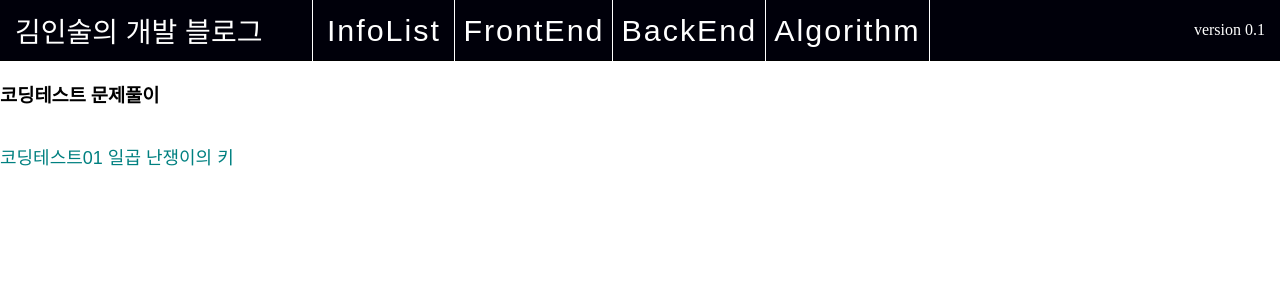
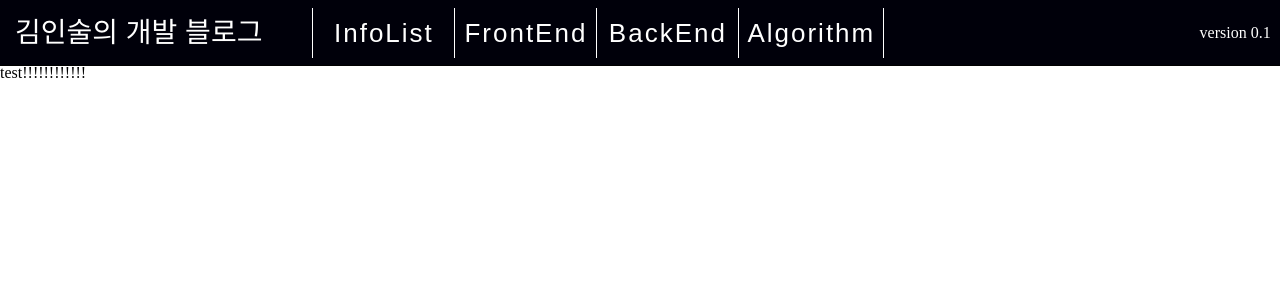
Before and after one commit to FileParty/is_blog_front, a Next.js app: page / in a window 1280 px wide. Shown: the top 300 px of the page. Built offline with nearby package versions, Linux system fonts and the light colour scheme.

Commit message:
20230206_블로그메인화면작성중

```diff
--- a/pages/404.tsx
+++ b/pages/404.tsx
@@ -7,7 +7,7 @@ export default function Custom404() {
         <>
             <ErrorDiv>
                 <h1>404 Error</h1>
-                <h4>잘못된 페이지 접근입니다!</h4>
+                <h3>잘못된 페이지 접근입니다!</h3>
                 <ErrorBackButton onClick={()=>{ history.back(); }}>뒤로가기</ErrorBackButton>
             </ErrorDiv>
         </>
--- a/pages/index.tsx
+++ b/pages/index.tsx
@@ -11,10 +11,11 @@ export default function Home() {
   return (
     <>
       <main>
-        <div>
+        {/* <div>
           <h3>코딩테스트 문제풀이</h3> <br/>
           <Link href="/codingtest01">코딩테스트01 일곱 난쟁이의 키</Link>
-        </div>
+        </div> */}
+        <div>test!!!!!!!!!!!!</div>
       </main>
     </>
   )
--- a/src/component/Header.tsx
+++ b/src/component/Header.tsx
@@ -27,6 +27,7 @@ export default function Header() {
                 <meta name="viewport" content="width=device-width, initial-scale=1" />
                 <link rel="icon" href="/favicon.ico" />
             </Head>
+            <div style={{height:"65px", minWidth:"100vw"}}></div>
             <HeaderDiv>
                 <div>
                     <HeaderMainLink href="/">김인술의 개발 블로그</HeaderMainLink>
--- a/styles/Header.style.ts
+++ b/styles/Header.style.ts
@@ -1,17 +1,18 @@
 import Link from "next/link";
-import styled, { css, keyframes } from "styled-components"
+import styled, { keyframes } from "styled-components"
 
 export const HeaderDiv = styled.div`
   display:flex;
-  max-width:100%;
-  min-height:40px;
+  min-width:98.1%;
+  height:65px;
   flex-direction: row;
   justify-content: space-between;
   align-items: center;
   background-color: white;
-  padding:10px 15px;
+  padding:0 15px;
   border-bottom: 1px solid black;
-  position: relative;
+  position: fixed;
+  top:0;
   background-color: rgb(0, 0, 10);
   * {
     vertical-align: middle;
@@ -47,9 +48,10 @@ export const HeaderDropDown = styled.ul`
   flex-direction: row;
   align-items: center;
   width:auto;
-  height:40px;
+  height:50px;
   padding:0;
   margin:0 0 0 50px;
+  position: relative;
   > li:first-child {
     border-left: 1px solid white;
   }
@@ -58,8 +60,8 @@ export const HeaderDropDown = styled.ul`
 export const HeaderDropDownMenu = styled.li`
   display:inline-flex;
   align-items: center;
-  //height: 100%;
   min-width: 125px;
+  height:100%;
   position: relative;
   text-align: center;
   justify-content: center;
@@ -87,19 +89,16 @@ export const HeaderDropDownMenuList = styled.ul`
   min-height: 40px;
   padding: 5px;
   position: absolute;
-  top:75px;
+  top:50px;
   li {
     width:100%;
     border:1px solid black;
     font-size: 18px;
     color: black;
     padding:5px 0px;
-
-    a {
-      :hover {
-        color: white;
-        text-shadow: 3px 3px 3px black;
-      }
+    :hover {
+      color: white;
+      text-shadow: 3px 3px 3px black;
     }
   }
 `;
--- a/styles/globals.css
+++ b/styles/globals.css
@@ -1,9 +1,37 @@
 
+/* http://meyerweb.com/eric/tools/css/reset/
+   v2.0 | 20110126
+   License: none (public domain)
+*/
+
+/* HTML5 display-role reset for older browsers */
+
+html, body, div, span, applet, object, iframe,
+h1, h2, h3, h4, h5, h6, p, blockquote, pre,
+a, abbr, acronym, address, big, cite, code,
+del, dfn, em, img, ins, kbd, q, s, samp,
+small, strike, strong, sub, sup, tt, var,
+b, u, i, center,
+dl, dt, dd, ol, ul, li,
+fieldset, form, label, legend,
+table, caption, tbody, tfoot, thead, tr, th, td,
+article, aside, canvas, details, embed,
+figure, figcaption, footer, header, hgroup,
+menu, nav, output, ruby, section, summary,
+time, mark, audio, video {
+	margin: 0;
+	padding: 0;
+	border: 0;
+	font-size: 100%;
+	font: inherit;
+	vertical-align: baseline;
+}
 
 html, body {
   min-width: 1280px;
   margin: 0 auto;
   padding: 0;
+  line-height: 1;
 }
 
 body {
@@ -24,3 +52,27 @@ ul, li {
 button {
   cursor: pointer;
 }
+
+article, aside, details, figcaption, figure,
+footer, header, hgroup, menu, nav, section {
+	display: block;
+}
+
+ol, ul {
+	list-style: none;
+}
+
+blockquote, q {
+	quotes: none;
+}
+
+blockquote:before, blockquote:after,
+q:before, q:after {
+	content: '';
+	content: none;
+}
+
+table {
+	border-collapse: collapse;
+	border-spacing: 0;
+}
```
Also changed, not shown: styles/Error.style.ts (+12 -1 lines), styles/Index.style.ts (added, +10 -0 lines).
